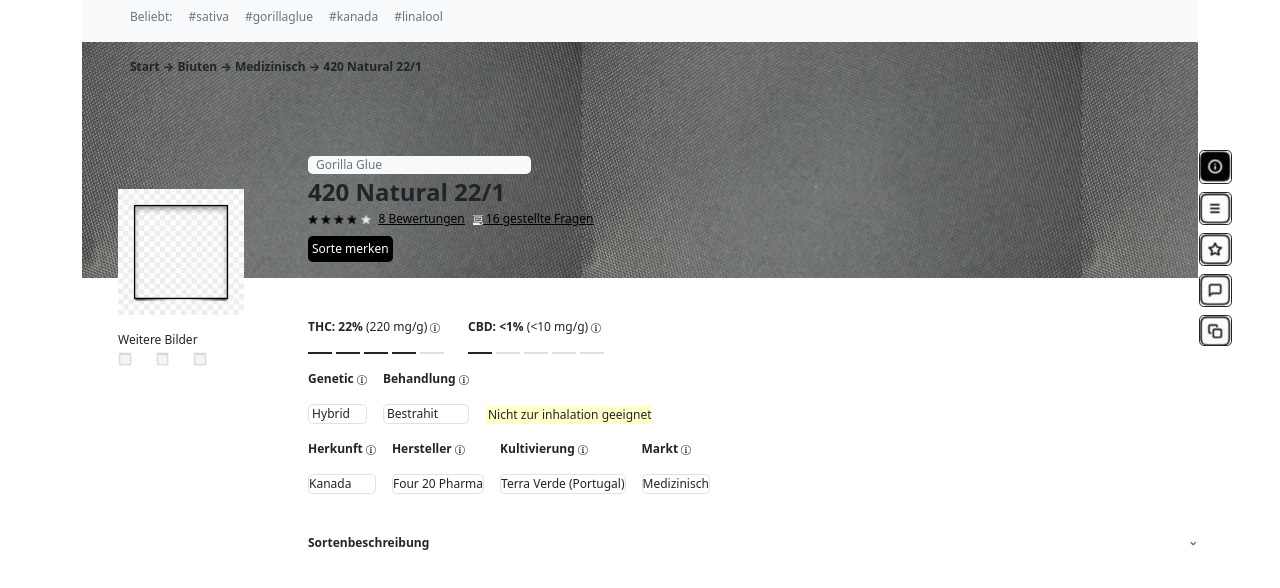
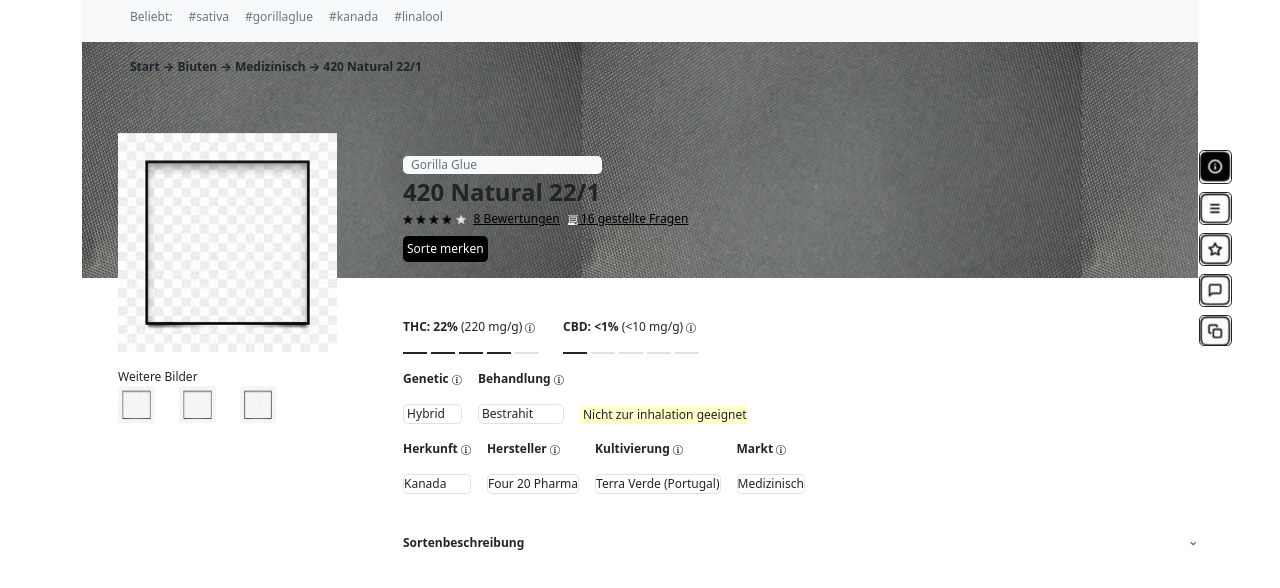
Before and after one commit to Svidzerska/bootstrap_example, a website: page index.html in a window 1280 px wide. Drawn offline with nearby package versions, Linux system fonts and the light colour scheme.

Commit message:
small changing to size of pictures

```diff
--- a/index.html
+++ b/index.html
@@ -41,9 +41,9 @@
                <p class="fw-bolder">Start &rarr; Biuten &rarr; Medizinisch &rarr; 420 Natural 22/1</p>
             </div>
             <div class="row">
-               <div class="col-xl-2 col-lg-3 col-md-4 col-sm-5 col-5">
+               <div class="col-xxl-2 col-xl-3 col-lg-3 col-md-4 col-sm-5 col-5">
                </div>
-               <div class="col-xl-2 col-lg-3 col-md-4 col-sm-5 col-5 ps-5 position-absolute top-100 translate-middle-y">
+               <div class="col-xxl-2 col-xl-3 col-lg-3 col-md-4 col-sm-5 col-5 ps-5 position-absolute top-100 translate-middle-y">
                   <div class="picture-big mb-3">
                      <img src="images/square.jpg" alt="" srcset="" class="w-100">
                   </div>
@@ -54,7 +54,7 @@
                      <div class="col-3"><img src="images/square.jpg" alt="" srcset="" class="w-100"></div>
                   </div>
                </div>
-               <div class="col-xl-10 col-lg-9 col-md-8 col-sm-7 col-7 ps-md-5 ps-sm-1 pt-3 pb-3">
+               <div class="col-xxl-10 col-xl-9 col-lg-9 col-md-8 col-sm-7 col-7 ps-md-5 ps-sm-1 pt-3 pb-3">
                   <div class="info_named">
                      <p class="bg-light border-1 border-light rounded-3 text-secondary ps-2 w-25 m-0">Gorilla Glue</p>
                      <p class="text-dark fw-bold fs-4 p-0 m-0">420 Natural 22/1</p>
@@ -87,9 +87,9 @@
 
          <div class="main_info mt-sm-0 mt-5">
             <div class="row pt-sm-3 pt-5">
-               <div class="col-xl-2 col-lg-3 col-sm-4 col-0 ps-5">
+               <div class="col-xxl-2 col-xl-3 col-lg-3 col-sm-4 col-0 ps-5">
                </div>
-               <div class="col-xl-10 col-lg-9 col-sm-8 col-12 ps-5">
+               <div class="col-xxl-10 col-xl-9 col-lg-9 col-sm-8 col-12 ps-5">
                   <div class="info_detailed">
                      <div class="d-flex flex-row justify-content-start pt-4">
                         <div class="pe-4">
--- a/scss/style.scss
+++ b/scss/style.scss
@@ -9,7 +9,6 @@
 
 .picture-main {
    background-image: url(../images/gray-card-750px-01.jpg);
-
 }
 
 .main_info {
```
